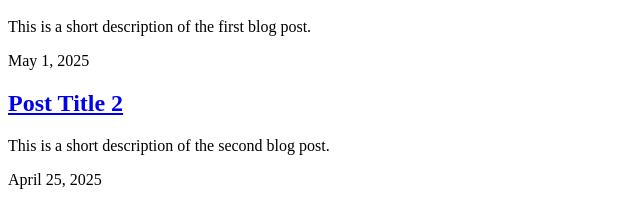
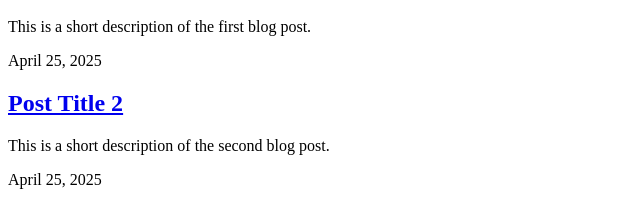
Before and after one commit to mariamdahmash/blog-homepage-task, a plain HTML site: page index.html in a window 1280 px wide. Shown: the part 183-388 px from the top of the page, 0-640 px from the left. Drawn offline with Linux system fonts and the light colour scheme.

Commit message:
Rename taskiaa.html to index.html

```diff
--- a/taskiaa.html
+++ b/index.html
@@ -20,13 +20,12 @@
     </nav>
   </header>
 
-
   <!-- Blog Posts Section -->
   <section>
     <article>
       <h2><a href="#">Post Title 1</a></h2>
       <p>This is a short description of the first blog post.</p>
-      <time datetime="2025-05-01">May 1, 2025</time>
+      <time datetime="2025-04-25">April 25, 2025</time>
     </article>
 
     <article>
```
